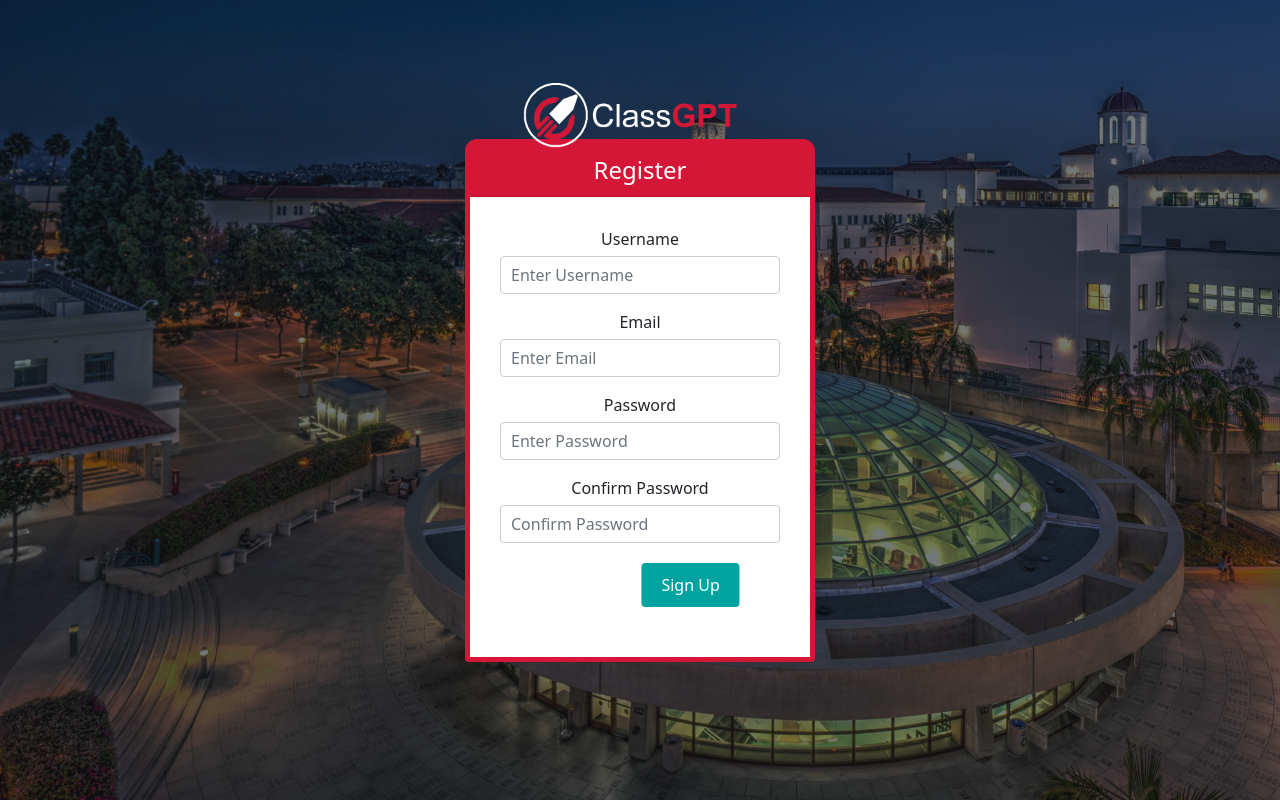
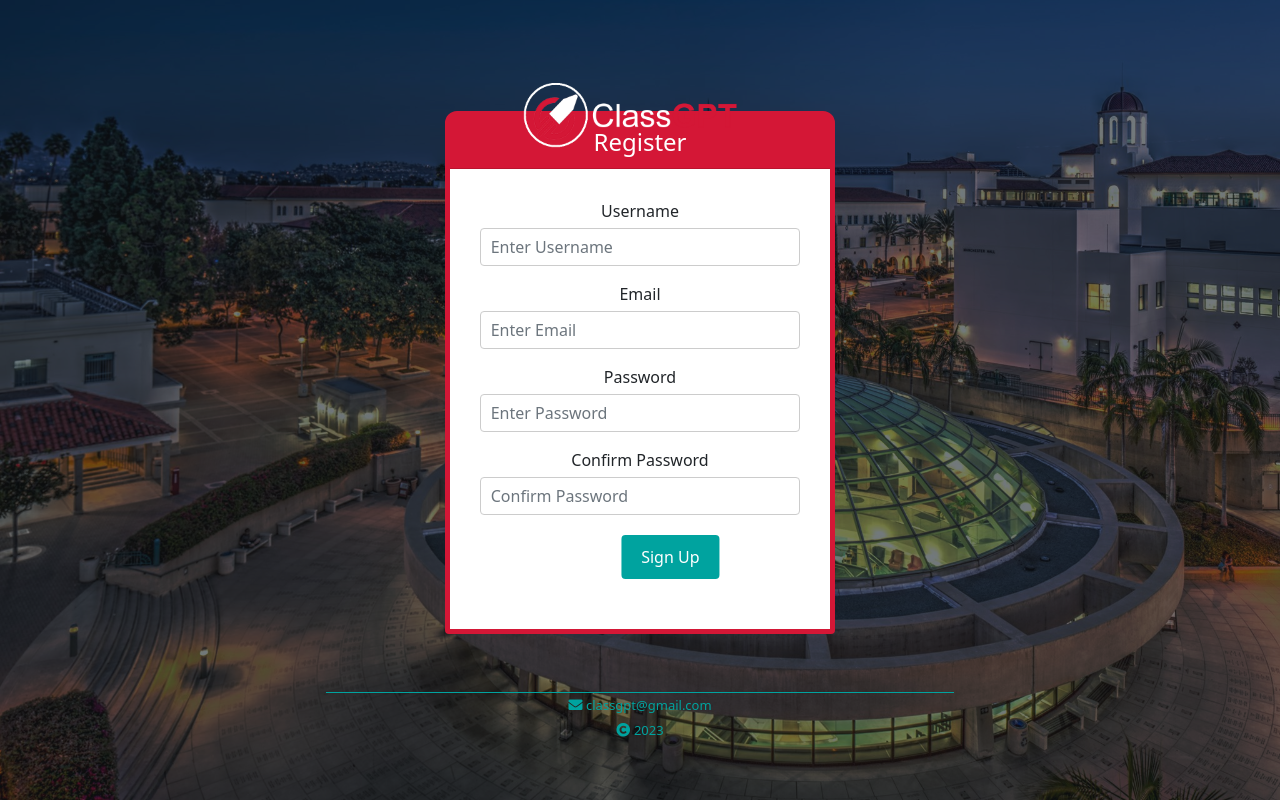
Before and after one commit to DreamZ8421/ClassGPT, a Django app: page /register in a window 1280 px wide. Run offline with Django 4.2, Linux system fonts and the light colour scheme; some libraries are stand-ins or nearby versions.

Commit message:
Added footer for register.html

```diff
--- a/ClassGPT/Home/templates/register.html
+++ b/ClassGPT/Home/templates/register.html
@@ -33,7 +33,6 @@
     margin-bottom: 20px;
   }
   label {
-
     display: block;
     margin-bottom: 5px;
   }
@@ -88,14 +87,65 @@
   #Label4{
     text-align:center;
   }
+  #footer {
+  position: fixed;
+  bottom: 0;
+  left: 0;
+  width: 100%;
+  padding: 56px 0;
+  text-align: center;
+}
+
+.container {
+  display: flex;
+  justify-content: center;
+  align-items: center;
+  height: calc(100vh - 56px);
+  width: 100%;
+  margin-bottom: 56px; /* Add this line to create space for the footer */
+}
+  #footer-text {
+    margin-bottom: 0;
+    text-align: center;
+    color: #00A39F;
+    padding: 1px 0;
+
+  }
+  #footer-text .contact-info .contact-line {
+    margin-bottom: 3px;
+    font-size: 14px;
+  }
+  .fade-in {
+    opacity: 0;
+    transform: translateY(20px);
+    animation: fade-in 1s ease-in-out forwards;
+  }
+  @keyframes fade-in {
+    from {
+      opacity: 0;
+      transform: translateY(20px);
+    }
+    to {
+      opacity: 1;
+      transform: translateY(0);
+    }
+  }
+  .contact-line {
+    cursor: pointer;
+    transition: all 0.3s ease;
+  }
+  .contact-line:hover {
+    transform: scale(1.2);
+  }
 </style>
 {% endblock %}
 
 {% block content %}
 <div class="container">
   <div class="card">
-<div class = "card-header">Register</div>
-  <div id="signup"  class="card-body"><!-- Sign Up form content here -->
+    <div class="card-header">Register</div>
+    <div id="signup" class="card-body">
+      <!-- Sign Up form content here -->
       {% if error_message %}
       <div class="alert alert-danger" role="alert">{{ error_message }}</div>
       {% endif %}
@@ -106,20 +156,41 @@
           <input type="text" class="form-control" id="username" name="username" required placeholder='Enter Username'>
         </div>
         <div class="mb-3">
-                        <label id='Label2'for="email">Email</label>
+          <label id='Label2' for="email">Email</label>
           <input type="text" class="form-control" id="email" name="email" required placeholder='Enter Email'>
         </div>
         <div class="mb-3">
-                        <label id='Label3'for="password1">Password</label>
+          <label id='Label3' for="password1">Password</label>
           <input type="password" class="form-control" id="password1" name="password1" required placeholder='Enter Password'>
         </div>
         <div class="mb-3">
           <label id='Label4' for="password2">Confirm Password</label>
           <input type="password" class="form-control" id="password2" name="password2" required placeholder='Confirm Password'>
         </div>
-                      <button  type="submit">Sign Up</button>
+        <button type="submit">Sign Up</button>
       </form>
     </div>
   </div>
 </div>
+
+<div id="footer">
+  <div class="container-footer">
+    <div class="row justify-content-center">
+      <div class="col-md-6">
+        <div id="footer-text">
+          <div class="contact-info">
+            <p class="contact-line">
+              <i class="fas fa-envelope"></i>
+              <span class="contact-value" style="font-size: 13px;">classgpt@gmail.com</span>
+            </p>
+            <p class="contact-line">
+              <i class="fas fa-copyright"></i>
+              <span class="contact-value" style="font-size: 13px;">2023</span>
+            </p>
+          </div>
+        </div>
+      </div>
+    </div>
+  </div>
+</div>
 {% endblock %}
```
Lines whose indentation alone changed are shown as unchanged.
